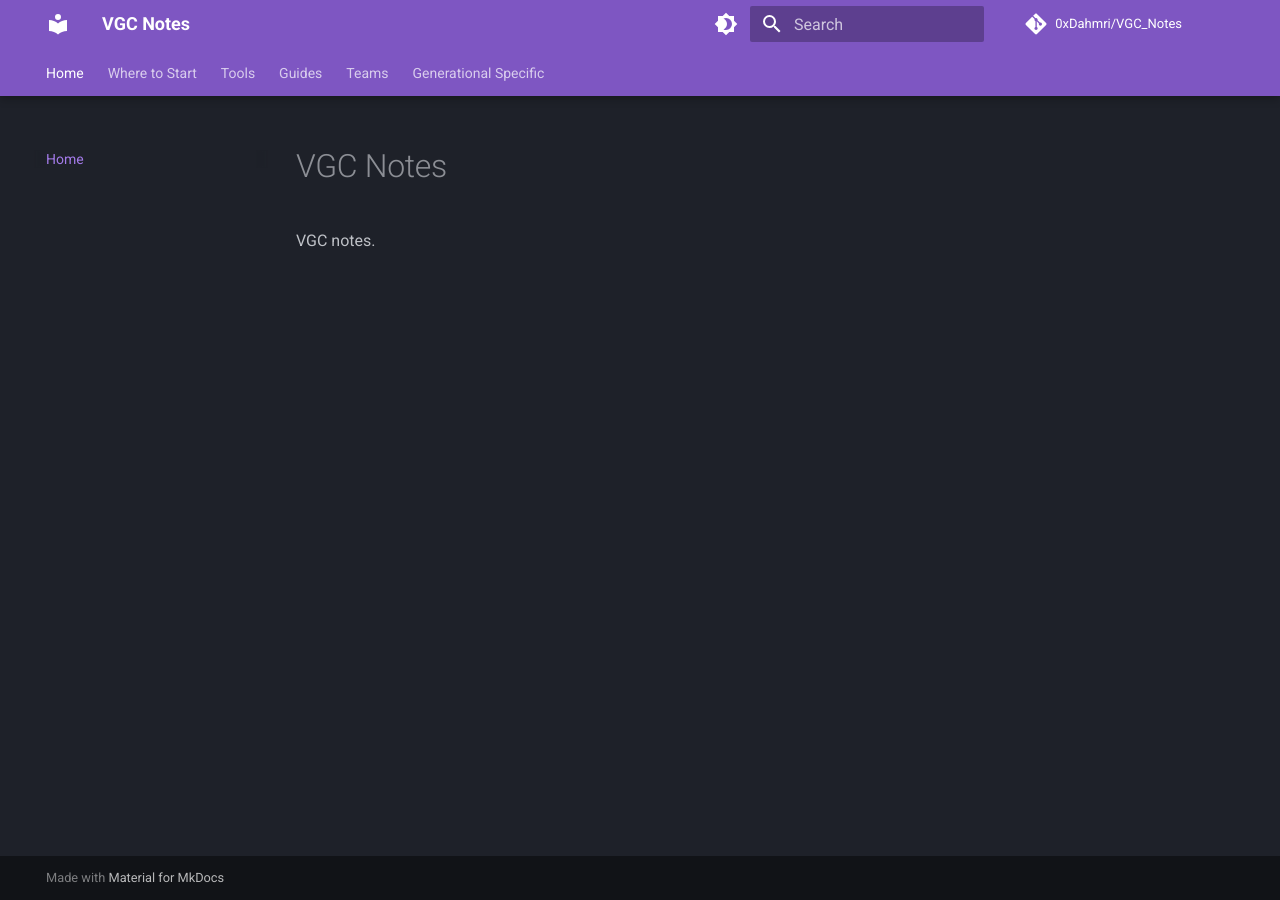
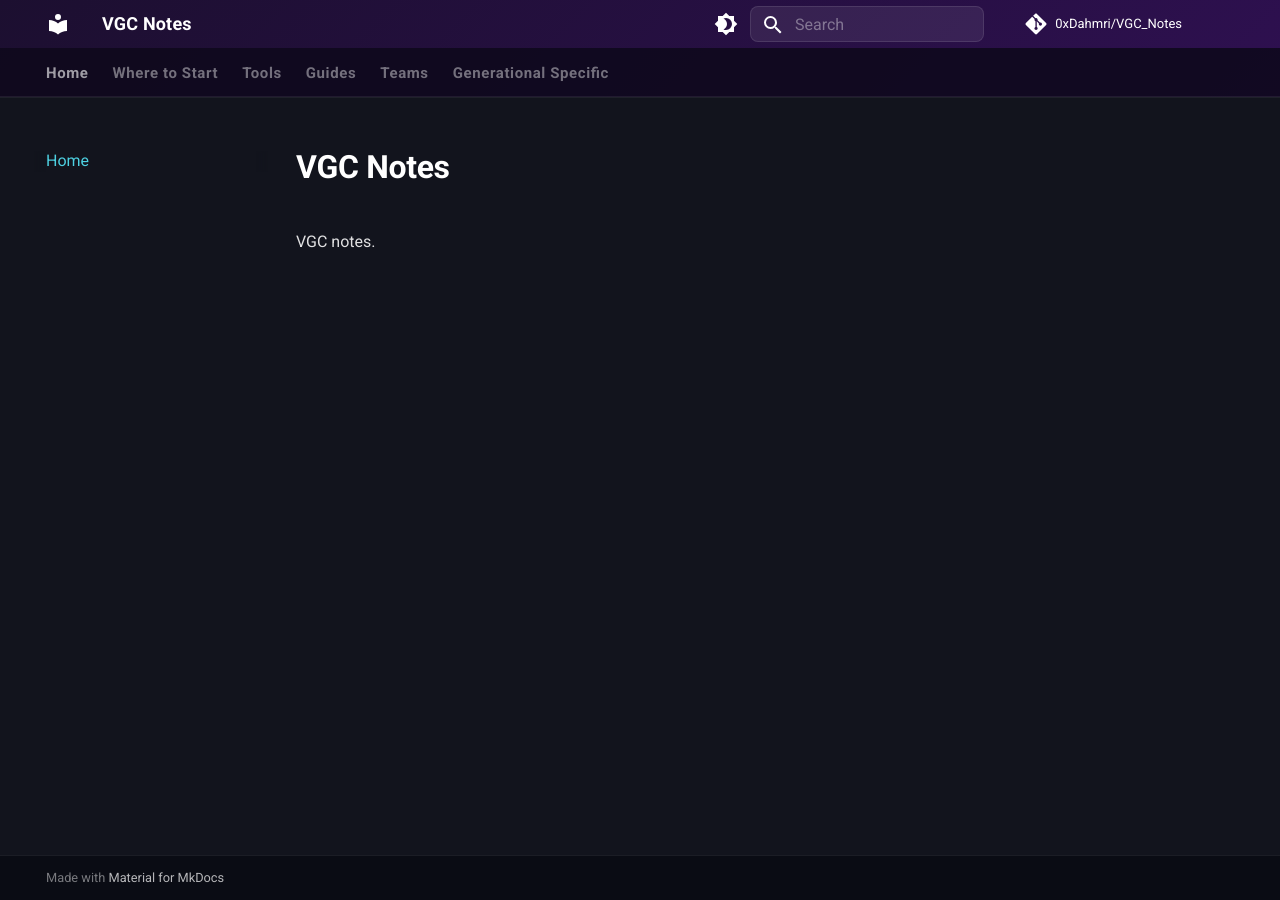
Before and after one commit to 0xDahmri/VGC_Notes, an MkDocs documentation site: the page built from docs/index.md, in a window 1280 px wide. Built offline with MkDocs 1.6.1 and Material for MkDocs 9.7.7, drawn with Linux system fonts in a browser that asks for light colours; comment, search, counter and statistics services are not loaded.

```diff
--- /dev/null
+++ b/docs/css/custom.css
@@ -0,0 +1,296 @@
+/* ═══════════════════════════════════════════════
+   VGC Notes — Global Theme
+   Dark navy/purple palette · Cyan accent
+   ═══════════════════════════════════════════════ */
+
+/* ── Palette overrides (dark scheme) ── */
+[data-md-color-scheme="slate"] {
+  --md-default-bg-color:            #12141d;
+  --md-default-bg-color--light:     #1a1d2b;
+  --md-default-bg-color--lighter:   #1e2133;
+  --md-default-bg-color--lightest:  rgba(255,255,255,0.08);
+
+  --md-default-fg-color:            rgba(255,255,255,0.87);
+  --md-default-fg-color--light:     rgba(255,255,255,0.54);
+  --md-default-fg-color--lighter:   rgba(255,255,255,0.32);
+  --md-default-fg-color--lightest:  rgba(255,255,255,0.10);
+
+  --md-code-bg-color:               #1e2133;
+  --md-code-fg-color:               #cdd9e5;
+
+  --md-accent-fg-color:             #4dd0e1;
+  --md-accent-fg-color--transparent: rgba(77,208,225,0.12);
+
+  --md-typeset-a-color:             #4dd0e1;
+}
+
+/* ── Header ── */
+.md-header {
+  background: linear-gradient(135deg, #1c0f30 0%, #2e1050 100%) !important;
+  box-shadow: 0 1px 0 rgba(255,255,255,0.06) !important;
+}
+
+.md-header__title {
+  font-weight: 700;
+  letter-spacing: 0.01em;
+}
+
+/* ── Tabs ── */
+.md-tabs {
+  background: rgba(14, 9, 28, 0.88) !important;
+  border-bottom: 1px solid rgba(255,255,255,0.07) !important;
+}
+
+.md-tabs__link {
+  color: rgba(255,255,255,0.6) !important;
+  font-weight: 600;
+  font-size: 0.75rem;
+  letter-spacing: 0.04em;
+}
+
+.md-tabs__link--active,
+.md-tabs__link:hover {
+  color: #4dd0e1 !important;
+}
+
+.md-tabs__indicator {
+  background: #4dd0e1 !important;
+}
+
+/* ── Sidebar & navigation ── */
+.md-sidebar {
+  background: #12141d;
+}
+
+.md-nav__title {
+  color: rgba(255,255,255,0.4);
+  font-size: 0.65rem;
+  letter-spacing: 0.1em;
+  text-transform: uppercase;
+  font-weight: 700;
+}
+
+.md-nav__link {
+  color: rgba(255,255,255,0.6);
+  font-size: 0.8rem;
+}
+
+.md-nav__link:hover,
+.md-nav__link--active {
+  color: #4dd0e1 !important;
+}
+
+.md-nav__item--section > .md-nav__link {
+  color: rgba(255,255,255,0.75);
+  font-weight: 700;
+}
+
+/* ── Search ── */
+.md-search__form {
+  background: rgba(255,255,255,0.08) !important;
+  border-radius: 8px !important;
+  border: 1px solid rgba(255,255,255,0.1) !important;
+}
+
+.md-search__input {
+  color: rgba(255,255,255,0.87) !important;
+}
+
+.md-search__input::placeholder {
+  color: rgba(255,255,255,0.38) !important;
+}
+
+.md-search-result__article {
+  background: #1a1d2b;
+}
+
+.md-search-result__article:hover {
+  background: #1e2133;
+}
+
+/* ── Content area ── */
+.md-content {
+  background: #12141d;
+}
+
+/* ── Typography ── */
+.md-typeset h1 {
+  color: #fff;
+  font-weight: 800;
+  letter-spacing: -0.01em;
+}
+
+.md-typeset h2 {
+  color: rgba(255,255,255,0.9);
+  font-weight: 700;
+  border-bottom: 1px solid rgba(255,255,255,0.08);
+  padding-bottom: 0.35em;
+}
+
+.md-typeset h3 {
+  color: rgba(255,255,255,0.8);
+  font-weight: 600;
+}
+
+.md-typeset h4,
+.md-typeset h5,
+.md-typeset h6 {
+  color: rgba(255,255,255,0.7);
+}
+
+.md-typeset a {
+  color: #4dd0e1;
+}
+
+.md-typeset a:hover {
+  color: #80deea;
+}
+
+/* ── Inline code ── */
+.md-typeset code {
+  background: rgba(77,208,225,0.10);
+  color: #80deea;
+  border-radius: 4px;
+  font-size: 0.85em;
+  padding: 0.1em 0.35em;
+  border: none;
+}
+
+/* ── Code blocks ── */
+.md-typeset pre {
+  background: #1a1d2b !important;
+  border: 1px solid rgba(255,255,255,0.07);
+  border-radius: 10px;
+}
+
+.md-typeset pre > code {
+  background: transparent;
+  color: #cdd9e5;
+  padding: 0;
+  border: none;
+}
+
+.highlight .filename {
+  background: #1e2133;
+  border-bottom: 1px solid rgba(255,255,255,0.07);
+  color: rgba(255,255,255,0.5);
+  font-size: 0.75rem;
+  border-radius: 10px 10px 0 0;
+}
+
+/* ── Tables ── */
+.md-typeset table:not([class]) {
+  border-collapse: collapse;
+  border: 1px solid rgba(255,255,255,0.07);
+  border-radius: 10px;
+  overflow: hidden;
+  display: table;
+  width: 100%;
+}
+
+.md-typeset table:not([class]) th {
+  background: #1e2133 !important;
+  color: rgba(255,255,255,0.6) !important;
+  font-size: 0.72rem;
+  font-weight: 700;
+  letter-spacing: 0.06em;
+  text-transform: uppercase;
+  border: none;
+  border-bottom: 1px solid rgba(255,255,255,0.07) !important;
+  padding: 0.75rem 1rem;
+}
+
+.md-typeset table:not([class]) td {
+  border: none !important;
+  border-bottom: 1px solid rgba(255,255,255,0.05) !important;
+  padding: 0.6rem 1rem;
+  color: rgba(255,255,255,0.8);
+}
+
+.md-typeset table:not([class]) tr:nth-child(odd) td {
+  background: #171924;
+}
+
+.md-typeset table:not([class]) tr:nth-child(even) td {
+  background: #1a1d2b;
+}
+
+.md-typeset table:not([class]) tr:last-child td {
+  border-bottom: none !important;
+}
+
+/* ── Admonitions ── */
+.md-typeset .admonition,
+.md-typeset details {
+  background: #1a1d2b;
+  border-radius: 10px;
+  border-left-color: #4dd0e1;
+  border-left-width: 4px;
+  box-shadow: none;
+}
+
+.md-typeset .admonition-title,
+.md-typeset summary {
+  background: rgba(77,208,225,0.08) !important;
+  border-radius: 8px 8px 0 0;
+  font-weight: 700;
+  font-size: 0.82rem;
+  letter-spacing: 0.03em;
+  color: #4dd0e1 !important;
+}
+
+.md-typeset .admonition-title::before,
+.md-typeset summary::before {
+  color: #4dd0e1 !important;
+}
+
+/* ── Buttons ── */
+.md-typeset .md-button {
+  border-radius: 8px;
+  font-weight: 700;
+  letter-spacing: 0.04em;
+}
+
+.md-typeset .md-button--primary {
+  background: #4dd0e1;
+  border-color: #4dd0e1;
+  color: #0e1018;
+}
+
+/* ── Footer ── */
+.md-footer {
+  background: #0d0f17 !important;
+  border-top: 1px solid rgba(255,255,255,0.06);
+}
+
+.md-footer-meta {
+  background: #0a0c14 !important;
+}
+
+/* ── Scrollbar (webkit) ── */
+::-webkit-scrollbar {
+  width: 6px;
+  height: 6px;
+}
+
+::-webkit-scrollbar-track {
+  background: #12141d;
+}
+
+::-webkit-scrollbar-thumb {
+  background: rgba(255,255,255,0.15);
+  border-radius: 3px;
+}
+
+::-webkit-scrollbar-thumb:hover {
+  background: rgba(77,208,225,0.4);
+}
+
+/* ── "Back to top" button ── */
+.md-top {
+  background: #1e2133 !important;
+  color: #4dd0e1 !important;
+  border: 1px solid rgba(77,208,225,0.3) !important;
+  border-radius: 8px !important;
+  box-shadow: 0 4px 12px rgba(0,0,0,0.4) !important;
+}
--- a/docs/css/speed-tiers.css
+++ b/docs/css/speed-tiers.css
@@ -90,9 +90,9 @@
 /* ── Table — override MkDocs Material defaults ── */
 .st-wrap .st-table {
   width: 100% !important;
+  table-layout: fixed !important;
   border-collapse: collapse !important;
   font-size: 0.84rem !important;
-  min-width: 780px !important;
   background: #171924 !important;
   display: table !important;
   margin: 0 !important;
@@ -107,20 +107,22 @@
   color: rgba(255,255,255,0.5) !important;
   font-size: 0.62rem !important;
   font-weight: 700 !important;
-  letter-spacing: 0.07em !important;
+  letter-spacing: 0.06em !important;
   text-transform: uppercase !important;
-  padding: 0.8rem 0.9rem !important;
-  text-align: right !important;
-  white-space: nowrap !important;
+  padding: 0.65rem 0.4rem !important;
+  text-align: center !important;
+  white-space: normal !important;
+  line-height: 1.3 !important;
+  vertical-align: bottom !important;
   cursor: pointer !important;
   user-select: none !important;
   border: none !important;
   border-bottom: 1px solid rgba(255,255,255,0.07) !important;
-  vertical-align: middle !important;
   transition: color 0.12s !important;
   position: sticky !important;
-  top: 0 !important; /* overridden by JS to account for nav height */
+  top: 0 !important;
   z-index: 15 !important;
+  width: 11% !important;
 }
 
 .st-wrap .st-table th.st-th:hover { color: rgba(255,255,255,0.85) !important; }
@@ -130,8 +132,10 @@
   text-align: left !important;
   position: sticky !important;
   left: 0 !important;
-  z-index: 20 !important; /* corner: highest — sticky both axes */
-  min-width: 190px !important;
+  z-index: 20 !important;
+  width: 23% !important;
+  min-width: unset !important;
+  padding-left: 0.6rem !important;
 }
 
 .st-arr {
@@ -143,8 +147,8 @@
 
 /* ── Body cells ── */
 .st-wrap .st-table tbody td {
-  padding: 0.4rem 0.9rem !important;
-  text-align: right !important;
+  padding: 0.4rem 0.4rem !important;
+  text-align: center !important;
   border: none !important;
   border-bottom: 1px solid rgba(255,255,255,0.04) !important;
   color: rgba(255,255,255,0.75) !important;
@@ -158,8 +162,9 @@
   text-align: left !important;
   position: sticky !important;
   left: 0 !important;
-  z-index: 5 !important; /* below all thead z-indexes */
+  z-index: 5 !important;
   background: #171924 !important;
+  padding-left: 0.6rem !important;
 }
 
 .st-wrap .st-table tbody tr:nth-child(even) td.st-name-td { background: #1b1d2b !important; }
@@ -172,8 +177,8 @@
 }
 
 .st-sprite {
-  width: 40px;
-  height: 40px;
+  width: 32px;
+  height: 32px;
   object-fit: contain;
   flex-shrink: 0;
 }
--- a/mkdocs.yml
+++ b/mkdocs.yml
@@ -9,13 +9,13 @@ theme:
   palette:
     - scheme: slate
       primary: deep purple
-      accent: indigo
+      accent: cyan
       toggle:
         icon: material/brightness-4
         name: Switch to light mode
     - scheme: default
       primary: deep purple
-      accent: indigo
+      accent: cyan
       toggle:
         icon: material/brightness-7
         name: Switch to dark mode
@@ -30,6 +30,7 @@ theme:
 
 
 extra_css:
+  - css/custom.css
   - css/team-sheet.css
   - css/speed-tiers.css
 
```
